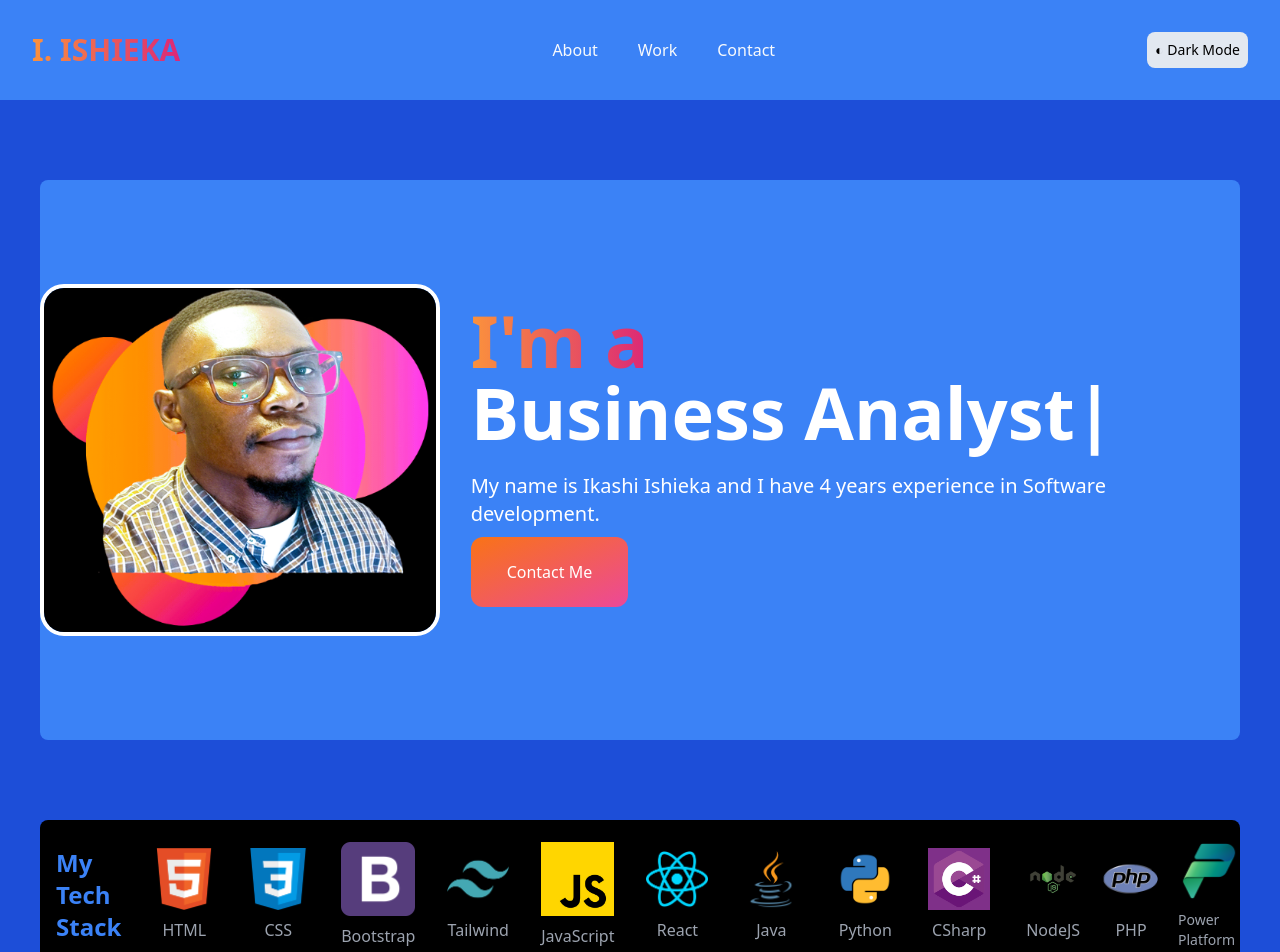
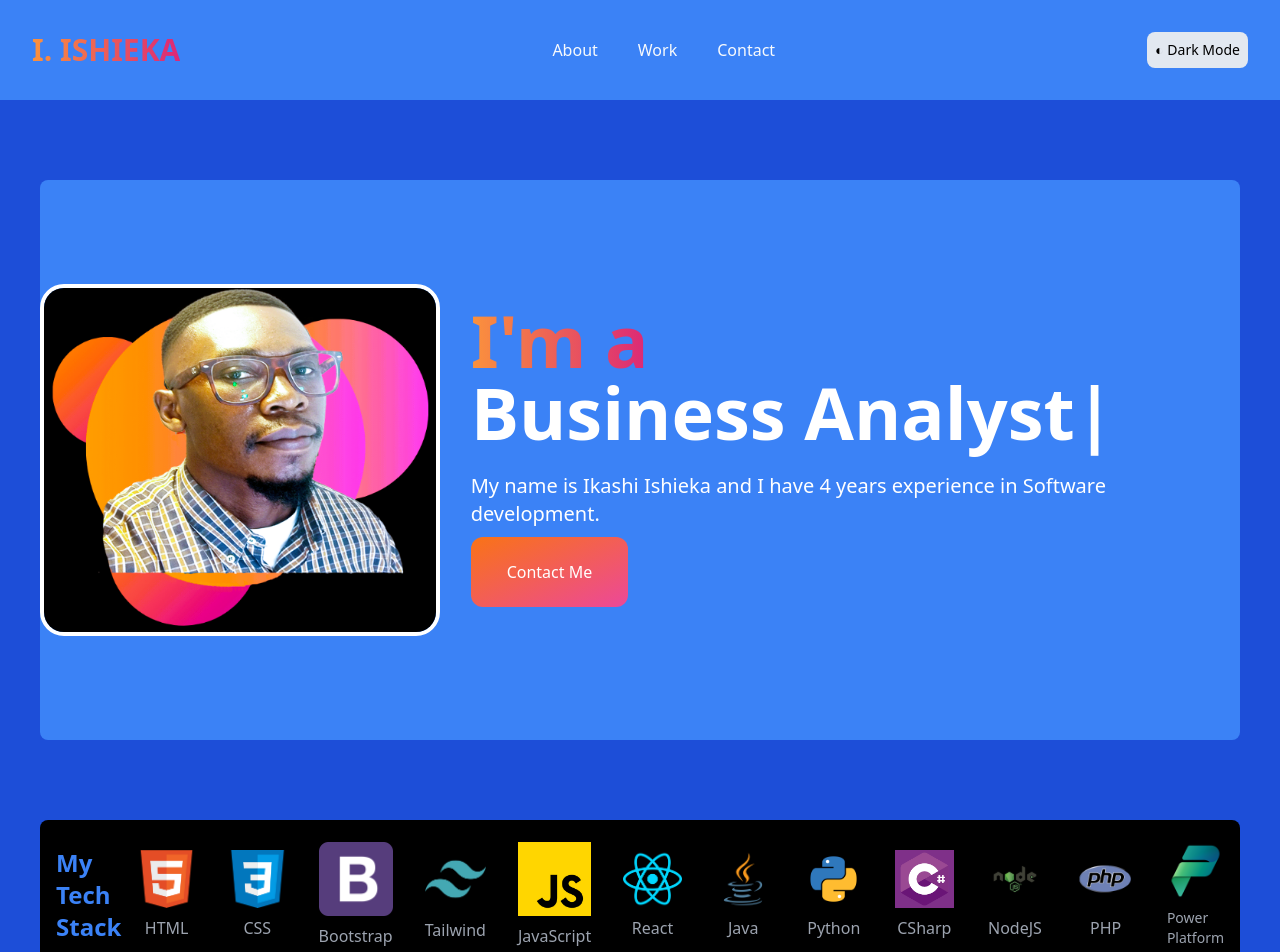
Before and after one commit to sam-guru/portfolio, a React (Create React App) app: page / in a window 1280 px wide. Shown: the top 952 px of the page. Built offline with nearby package versions, Linux system fonts and the light colour scheme.

Commit message:
skills padding adjusted

```diff
--- a/src/components/Skills.jsx
+++ b/src/components/Skills.jsx
@@ -26,7 +26,7 @@ const Skills = () => {
     <div data-aos="zoom-in" data-aos-delay="200"  className='mt-20 dark:border dark:border-gray-600 bg-black text-gray-400 min-h-[150px] max-w-[1200px] mx-auto grid grid-rows-3 grid-flow-col
                         place-items-center md:flex md:justify-between md:items-center rounded-lg'>
 
-        <h2 className='row-span-3 text-blue-500 text-2xl md:tet-4xl font-bold m-4'>
+        <h2 className='row-span-3 text-blue-500 text-2xl md:tet-4xl font-bold m-4 mr-0'>
             My <br /> Tech <br /> Stack
         </h2>
 
@@ -74,17 +74,17 @@ const Skills = () => {
             <img src={Csharp} alt="C#-logo" width={100} height={100}/>
             <p className='mt-2'>CSharp</p>
         </div>
-        <div className='flex flex-col items-center m-4 mr-4 md:mr-0 sm:my-0 w-[40px] md:w-[100px]'>
+        <div className='flex flex-col items-center m-4 pr-4 md:pr-0 sm:my-0 w-[40px] md:w-[100px]'>
             <img src={nodejs} alt="C#-logo" width={100} height={100}/>
             <p className='mt-2'>NodeJS</p>
         </div>
 
-        <div className='flex flex-col items-center m-4 mr-4 md:mr-0 sm:my-0 w-[40px] md:w-[100px]'>
+        <div className='flex flex-col items-center m-4 pr-4 md:pr-0 sm:my-0 w-[40px] md:w-[100px]'>
             <img src={php} alt="php-logo" width={100} height={100}/>
             <p className='mt-2'>PHP</p>
         </div>
 
-         <div className='flex flex-col items-center m-4 mr-4 md:mr-0 sm:my-0 w-[40px] md:w-[100px]'>
+         <div className='flex flex-col items-center m-4 pr-4 md:mr-0 sm:my-0 w-[40px] md:w-[100px]'>
             <img src={PowerPlatform} alt="bootstrap-logo" width={100} height={100}/>
             <p className='mt-2 text-sm'>Power Platform</p>
         </div>
```
